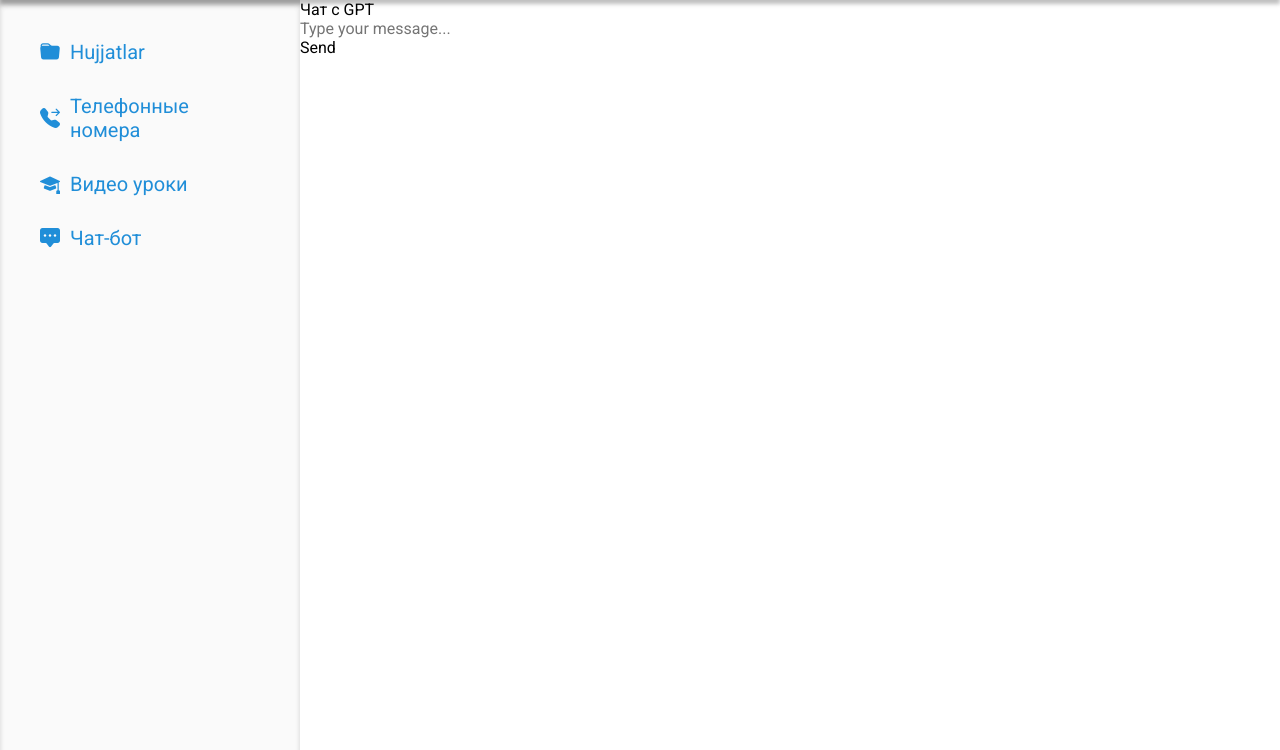
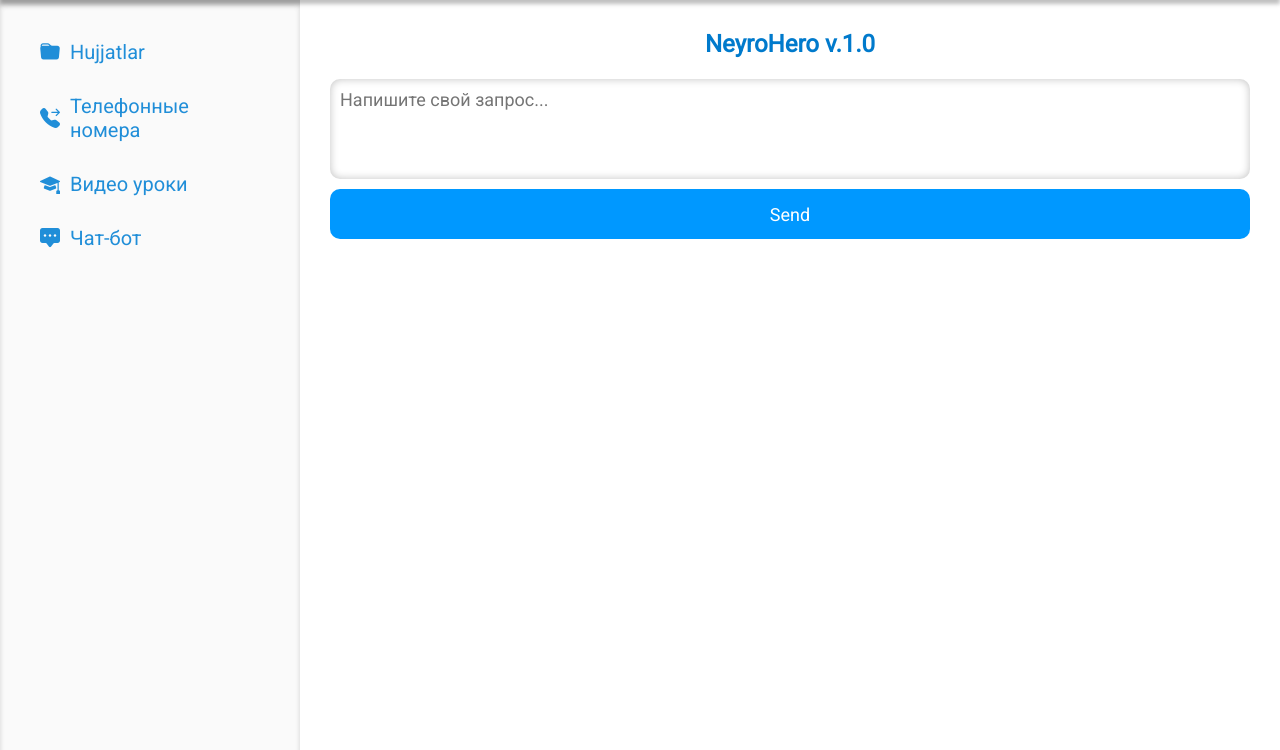
Before and after one commit to kingoker/uz-cloud, a Django app: page /chatgpt/ in a window 1280 px wide. Shown: the part 50-800 px from the top of the page. Run offline with Django 4.2, Linux system fonts and the light colour scheme; data comes from the database, SQL or seed files in the repository; some libraries are stand-ins or nearby versions.

Commit message:
gpt added

```diff
--- a/root/chatgpt/views.py
+++ b/root/chatgpt/views.py
@@ -3,7 +3,7 @@ from django.http import JsonResponse
 import openai
 
 # Установите свой API-токен
-openai.api_key = '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'
+openai.api_key = ''
 
 
 def chatgpt(request):
@@ -12,7 +12,7 @@ def chatgpt(request):
         response = openai.ChatCompletion.create(
             model = "gpt-3.5-turbo",
             messages=[
-                {"role": "system", "content": "Ты мой ассистент, который всегда отвечает на русском языке"},
+                {"role": "system", "content": "Тебя зовут Камола Ты отвечаешь только на русском языке"},
                 {"role": "user", "content": message},
             ]
         )
--- a/root/static/css/main.css
+++ b/root/static/css/main.css
@@ -726,3 +726,44 @@ table td, table th {
 .cource__lessonCount{
     color: #b0b0b0;
 }
+
+
+
+
+
+/*  */
+.gpt__block{
+    margin-top: 20px;
+    display: flex;
+    flex-direction: column;
+    gap: 20px;
+}
+.input-group, .messages-list{
+    display: flex;
+    flex-direction: column;
+    gap: 10px;
+}
+.message-input{
+    height: auto;
+    overflow: hidden;
+    resize: none;
+    width: 100%;
+    min-height: 100px;
+}
+.message__button{
+    max-width: 100%;
+}
+.message-input:focus {
+    outline: none;
+    border-color: transparent;
+}
+.message-text{
+    padding: 10px;
+    font-size: 18px;
+    background-color: #f1f1f1;
+    border-radius: 10px;
+}
+.message-sender{
+    font-size: 20px;
+    color: #007acc;
+}
--- a/root/static/js/jcript.js
+++ b/root/static/js/jcript.js
@@ -6,9 +6,19 @@ if (text){
 
 
 // Чат GPT
+
 const messagesList = document.querySelector('.messages-list');
-  const messageForm = document.querySelector('.message-form');
-  const messageInput = document.querySelector('.message-input');
+const messageForm = document.querySelector('.message-form');
+const messageInput = document.querySelector('.message-input');
+
+if(messageForm){
+    // Изменяем высоту input
+    messageInput.addEventListener('input', function() {
+        this.style.height = 'auto';
+        this.style.height = this.scrollHeight + 'px';
+    });
+
+
 
   messageForm.addEventListener('submit', (event) => {
     event.preventDefault();
@@ -37,7 +47,7 @@ const messagesList = document.querySelector('.messages-list');
         messageItem.innerHTML = `
         <div class="message-text">
             <div class="message-sender">
-              <b>AI Chatbot</b>
+              <b>NeyroHero</b>
             </div>
             <div class="message-content">
                 ${response}
@@ -47,6 +57,8 @@ const messagesList = document.querySelector('.messages-list');
         messagesList.appendChild(messageItem);
       });
   });
+}
+
 
 
 
--- a/root/templates/chatgpt.html
+++ b/root/templates/chatgpt.html
@@ -8,41 +8,21 @@
 
 <!-- Основной контекст -->
 {% block content %}
-    <div class="chat">
-        <h2>Чат с GPT</h2>
-        <form class="message-form">
+<div class="main__container container">
+  <div class="chat">
+        <h2 class="phoneNumbers__title text-centered phoneNumbers__title-main">NeyroHero v.1.0</h2>
+        <div class="gpt__block">
+          <form class="message-form">
             {%csrf_token%}
             <div class="input-group">
-              <input type="text" class="form-control message-input" placeholder="Type your message...">
+              <textarea type="text" class="form-control message-input popup__input" placeholder="Напишите свой запрос..."></textarea>
               <div class="input-group-append">
-                <button type="submit" class="btn btn-primary btn-send">Send</button>
+                <button type="submit" class="message__button popup__button button">Send</button>
               </div>
             </div>
-        </form>
-        <ul class="list-unstyled messages-list">
-
-            <!-- <li class="message received">
-              <div class="message-text">
-                <div class="message-sender">
-                  <b>AI Chatbot</b>
-                </div>
-                <div class="message-content">
-                  Hi {{user.username}}, I am your AI Chatbot, you can ask me anything.
-                </div>
-              </div>
-            </li> -->
-{% comment %}
-            <li class="message sent">
-              <div class="message-text">
-                <div class="message-sender">
-                  <b>You</b>
-                </div>
-                <div class="message-content">
-                  {{chat.message}}
-                </div>
-              </div>
-            </li> {% endcomment %}
-          </ul>
+          </form>
+          <ul class="list-unstyled messages-list"></ul>
+        </div>
     </div>
-
+</div>
 {% endblock %}
```
